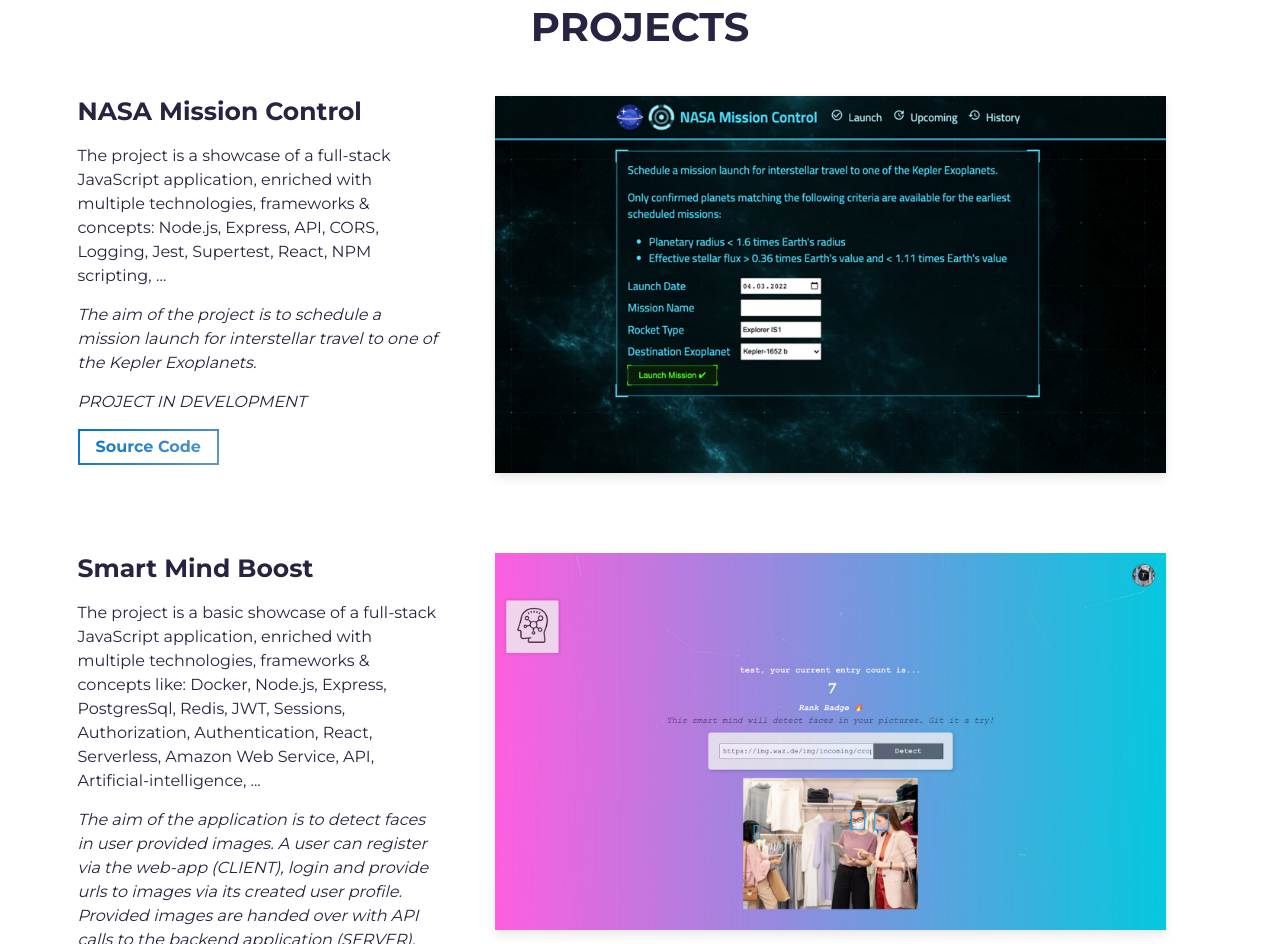
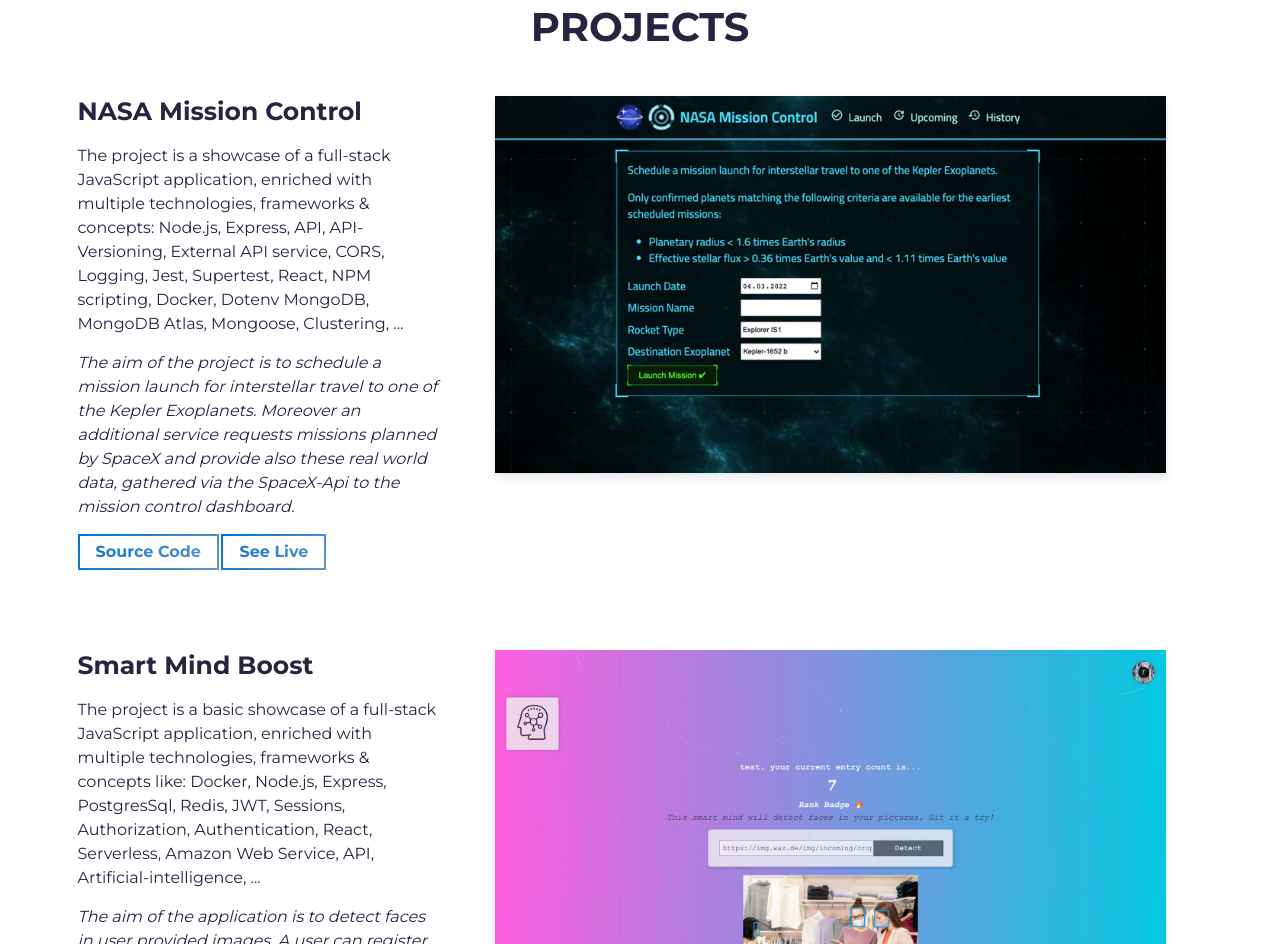
Before and after one commit to iChristiano/portfolio, a website built with Parcel: page src/index.html in a window 1280 px wide. Shown: the part 1485-2429 px from the top of the page. Built offline with nearby package versions, Linux system fonts and the light colour scheme.

Commit message:
update mission control project description and provide link to deployment

```diff
--- a/src/index.html
+++ b/src/index.html
@@ -102,13 +102,10 @@
                 <h3 class="project-wrapper__text-title">NASA Mission Control</h3>
                 <div>
                   <p class="mb-4">
-                    The project is a showcase of a full-stack JavaScript application, enriched with multiple technologies, frameworks & concepts: Node.js, Express, API, CORS, Logging, Jest, Supertest, React, NPM scripting, …
+                    The project is a showcase of a full-stack JavaScript application, enriched with multiple technologies, frameworks & concepts: Node.js, Express, API, API-Versioning, External API service, CORS, Logging, Jest, Supertest, React, NPM scripting, Docker, Dotenv MongoDB, MongoDB Atlas, Mongoose, Clustering, ...
                   </p>
                   <p class="mb-4">
-                    <i>The aim of the project is to schedule a mission launch for interstellar travel to one of the Kepler Exoplanets.</i>
-                  </p>
-                  <p class="mb-4">
-                    <i>PROJECT IN DEVELOPMENT</i>
+                    <i>The aim of the project is to schedule a mission launch for interstellar travel to one of the Kepler Exoplanets. Moreover an additional service requests missions planned by SpaceX and provide also these real world data, gathered via the SpaceX-Api to the mission control dashboard.</i>
                   </p>
                 </div>
                 <a
@@ -119,11 +116,19 @@
                 >
                   Source Code
                 </a>
+                <a
+                  rel="noreferrer"
+                  target="_blank"
+                  class="cta-btn cta-btn--hero"
+                  href="https://nasa-mission-control-app.herokuapp.com/"
+                >
+                  See Live
+                </a>
               </div>
             </div>
             <div class="col-lg-8 col-sm-12">
               <div class="project-wrapper__image load-hidden">
-                <a rel="noreferrer" href="https://github.com/iChristiano/nasa-mission-control" target="_blank">
+                <a rel="noreferrer" href="https://nasa-mission-control-app.herokuapp.com/" target="_blank">
                   <div
                     data-tilt
                     data-tilt-max="4"
```
Also changed, not shown: 1 other file.
